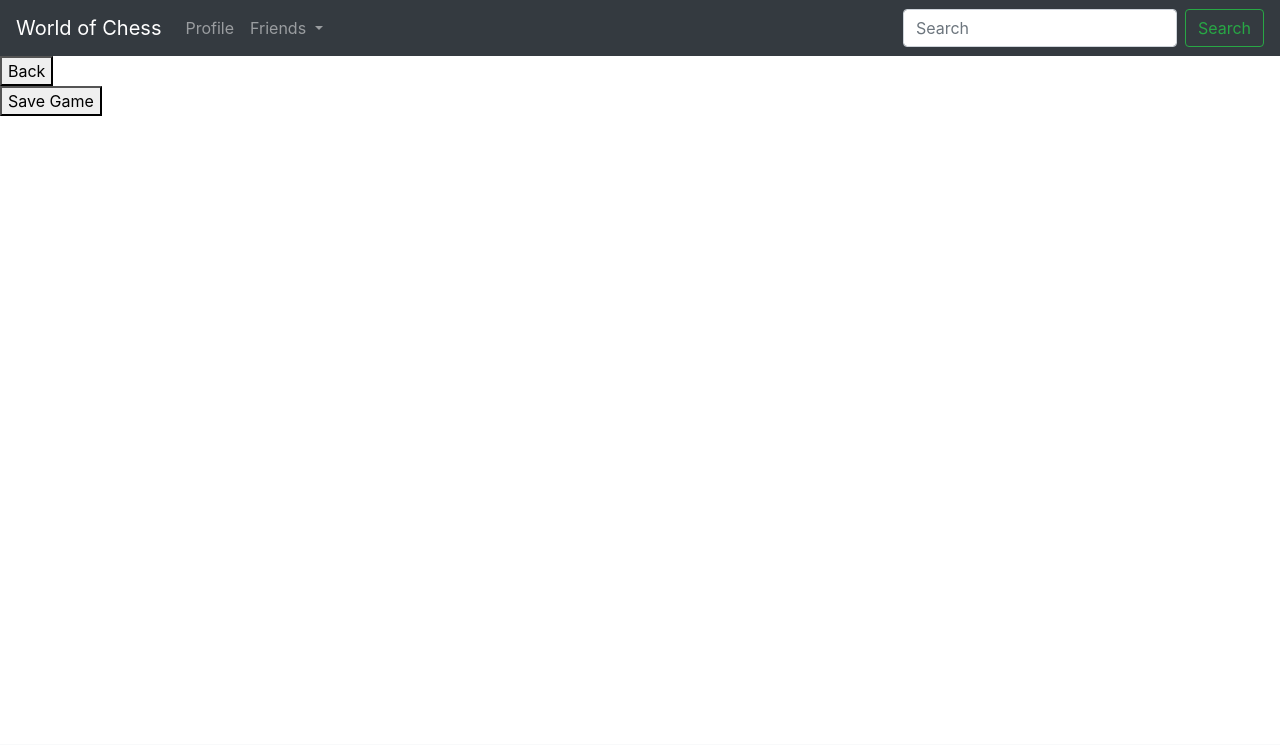
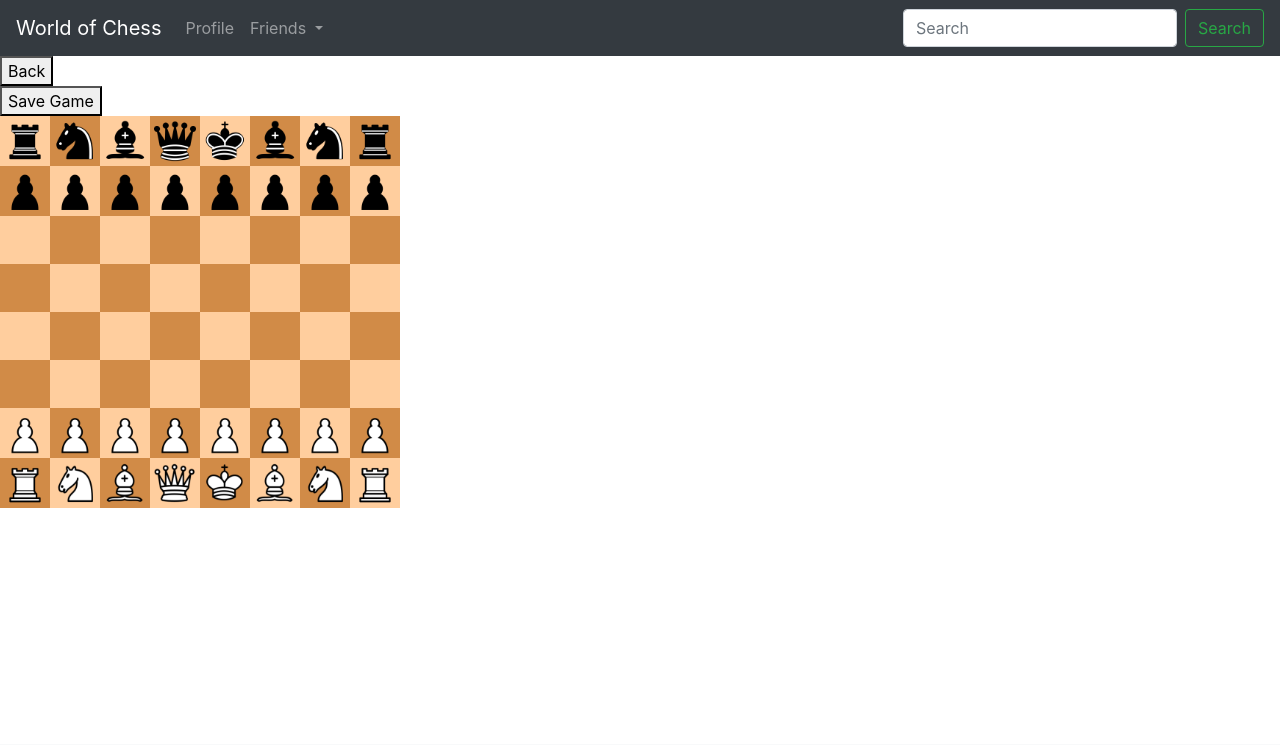
Before and after one commit to JonahSutter/COMP442_Website_Project, a Flask app: page /game/ in a window 1280 px wide. Shown: the top 745 px of the page. Run offline with Flask 2, Linux system fonts and the light colour scheme; some libraries are stand-ins or nearby versions.

Commit message:
added images for pieces and formatted size and board
Images for the pieces were added. Game page now displays the initial board for chess pieces

```diff
--- /dev/null
+++ b/static/styles/game_style.css
@@ -0,0 +1,16 @@
+.white-space {
+	background-color: #FFCE9E;
+	height: 3em;
+	width: 3em;
+}
+
+.black-space {
+	background-color: #D18B47;
+	height: 3em;
+	width: 3em;
+}
+
+.piece {
+	height: 3em;
+	width: 3em;
+}
--- a/templates/game_page.html
+++ b/templates/game_page.html
@@ -11,6 +11,10 @@ function goBack() {
 }
 {% endblock %}
 
+{% block stylesheet %}
+<link rel="stylesheet" href="/static/styles/game_style.css">
+{% endblock %}
+
 {% block content %}
 <div class="back-button">
     <button id="game-back-button" onclick="goBack()"> Back </button>
@@ -18,4 +22,88 @@ function goBack() {
 <div class="game-save">
     <button id="game-save-button" onclick="return false"> Save Game </button>
 </div>
+<div class="game-board">
+	<table>
+		<tr>
+			<td class="white-space"> <img class="piece" src="/static/images/chess_pieces/black_rook.png" alt="black rook"> </td>
+			<td class="black-space"> <img class="piece" src="/static/images/chess_pieces/black_knight.png" alt="black knight"> </td>
+			<td class="white-space"> <img class="piece" src="/static/images/chess_pieces/black_bishop.png" alt="black bishop"> </td>
+			<td class="black-space"> <img class="piece" src="/static/images/chess_pieces/black_queen.png" alt="black queen"> </td>
+			<td class="white-space"> <img class="piece" src="/static/images/chess_pieces/black_king.png" alt="black king"> </td>
+			<td class="black-space"> <img class="piece" src="/static/images/chess_pieces/black_bishop.png" alt="black bishop"> </td>
+			<td class="white-space"> <img class="piece" src="/static/images/chess_pieces/black_knight.png" alt="black knight"> </td>
+			<td class="black-space"> <img class="piece" src="/static/images/chess_pieces/black_rook.png" alt="black rook"> </td>
+		</tr>
+		<tr>
+			<td class="black-space"> <img class="piece" src="/static/images/chess_pieces/black_pawn.png" alt="black pawn"> </td>
+			<td class="white-space"> <img class="piece" src="/static/images/chess_pieces/black_pawn.png" alt="black pawn"> </td>
+			<td class="black-space"> <img class="piece" src="/static/images/chess_pieces/black_pawn.png" alt="black pawn"> </td>
+			<td class="white-space"> <img class="piece" src="/static/images/chess_pieces/black_pawn.png" alt="black pawn"> </td>
+			<td class="black-space"> <img class="piece" src="/static/images/chess_pieces/black_pawn.png" alt="black pawn"> </td>
+			<td class="white-space"> <img class="piece" src="/static/images/chess_pieces/black_pawn.png" alt="black pawn"> </td>
+			<td class="black-space"> <img class="piece" src="/static/images/chess_pieces/black_pawn.png" alt="black pawn"> </td>
+			<td class="white-space"> <img class="piece" src="/static/images/chess_pieces/black_pawn.png" alt="black pawn"> </td>
+		</tr>
+		<tr>
+			<td class="white-space">  </td>
+			<td class="black-space">  </td>
+			<td class="white-space">  </td>
+			<td class="black-space">  </td>
+			<td class="white-space">  </td>
+			<td class="black-space">  </td>
+			<td class="white-space">  </td>
+			<td class="black-space">  </td>
+		</tr>
+		<tr>
+			<td class="black-space">  </td>
+			<td class="white-space">  </td>
+			<td class="black-space">  </td>
+			<td class="white-space">  </td>
+			<td class="black-space">  </td>
+			<td class="white-space">  </td>
+			<td class="black-space">  </td>
+			<td class="white-space">  </td>
+		</tr>
+		<tr>
+			<td class="white-space">  </td>
+			<td class="black-space">  </td>
+			<td class="white-space">  </td>
+			<td class="black-space">  </td>
+			<td class="white-space">  </td>
+			<td class="black-space">  </td>
+			<td class="white-space">  </td>
+			<td class="black-space">  </td>
+		</tr>
+		<tr>
+			<td class="black-space">  </td>
+			<td class="white-space">  </td>
+			<td class="black-space">  </td>
+			<td class="white-space">  </td>
+			<td class="black-space">  </td>
+			<td class="white-space">  </td>
+			<td class="black-space">  </td>
+			<td class="white-space">  </td>
+		</tr>
+		<tr>
+			<td class="white-space"> <img class="piece" src="/static/images/chess_pieces/white_pawn.png" alt="white pawn"> </td>
+			<td class="black-space"> <img class="piece" src="/static/images/chess_pieces/white_pawn.png" alt="white pawn"> </td>
+			<td class="white-space"> <img class="piece" src="/static/images/chess_pieces/white_pawn.png" alt="white pawn"> </td>
+			<td class="black-space"> <img class="piece" src="/static/images/chess_pieces/white_pawn.png" alt="white pawn"> </td>
+			<td class="white-space"> <img class="piece" src="/static/images/chess_pieces/white_pawn.png" alt="white pawn"> </td>
+			<td class="black-space"> <img class="piece" src="/static/images/chess_pieces/white_pawn.png" alt="white pawn"> </td>
+			<td class="white-space"> <img class="piece" src="/static/images/chess_pieces/white_pawn.png" alt="white pawn"> </td>
+			<td class="black-space"> <img class="piece" src="/static/images/chess_pieces/white_pawn.png" alt="white pawn"> </td>
+		</tr>
+		<tr>
+			<td class="black-space"> <img class="piece" src="/static/images/chess_pieces/white_rook.png" alt="white rook"> </td>
+			<td class="white-space"> <img class="piece" src="/static/images/chess_pieces/white_knight.png" alt="white knight"> </td>
+			<td class="black-space"> <img class="piece" src="/static/images/chess_pieces/white_bishop.png" alt="white bishop"> </td>
+			<td class="white-space"> <img class="piece" src="/static/images/chess_pieces/white_queen.png" alt="white queen"> </td>
+			<td class="black-space"> <img class="piece" src="/static/images/chess_pieces/white_king.png" alt="white king"> </td>
+			<td class="white-space"> <img class="piece" src="/static/images/chess_pieces/white_bishop.png" alt="white bishop"> </td>
+			<td class="black-space"> <img class="piece" src="/static/images/chess_pieces/white_knight.png" alt="white knight"> </td>
+			<td class="white-space"> <img class="piece" src="/static/images/chess_pieces/white_rook.png" alt="white rook"> </td>
+		</tr>
+	</table>
+</div>
 {% endblock %}
--- a/templates/template.j2
+++ b/templates/template.j2
@@ -13,6 +13,8 @@
   {% block scripts %}
   {% endblock %}
   </script>
+  {% block stylesheet %}
+  {% endblock %}
 </head>
 
 <body>
```
Also changed, not shown: static/images/chess_pieces/black_bishop.png (added), static/images/chess_pieces/black_king.png (added), static/images/chess_pieces/black_knight.png (added), static/images/chess_pieces/black_pawn.png (added), static/images/chess_pieces/black_queen.png (added), static/images/chess_pieces/black_rook.png (added), static/images/chess_pieces/white_bishop.png (added), static/images/chess_pieces/white_king.png (added), static/images/chess_pieces/white_knight.png (added), static/images/chess_pieces/white_pawn.png (added), static/images/chess_pieces/white_queen.png (added), static/images/chess_pieces/white_rook.png (added).
